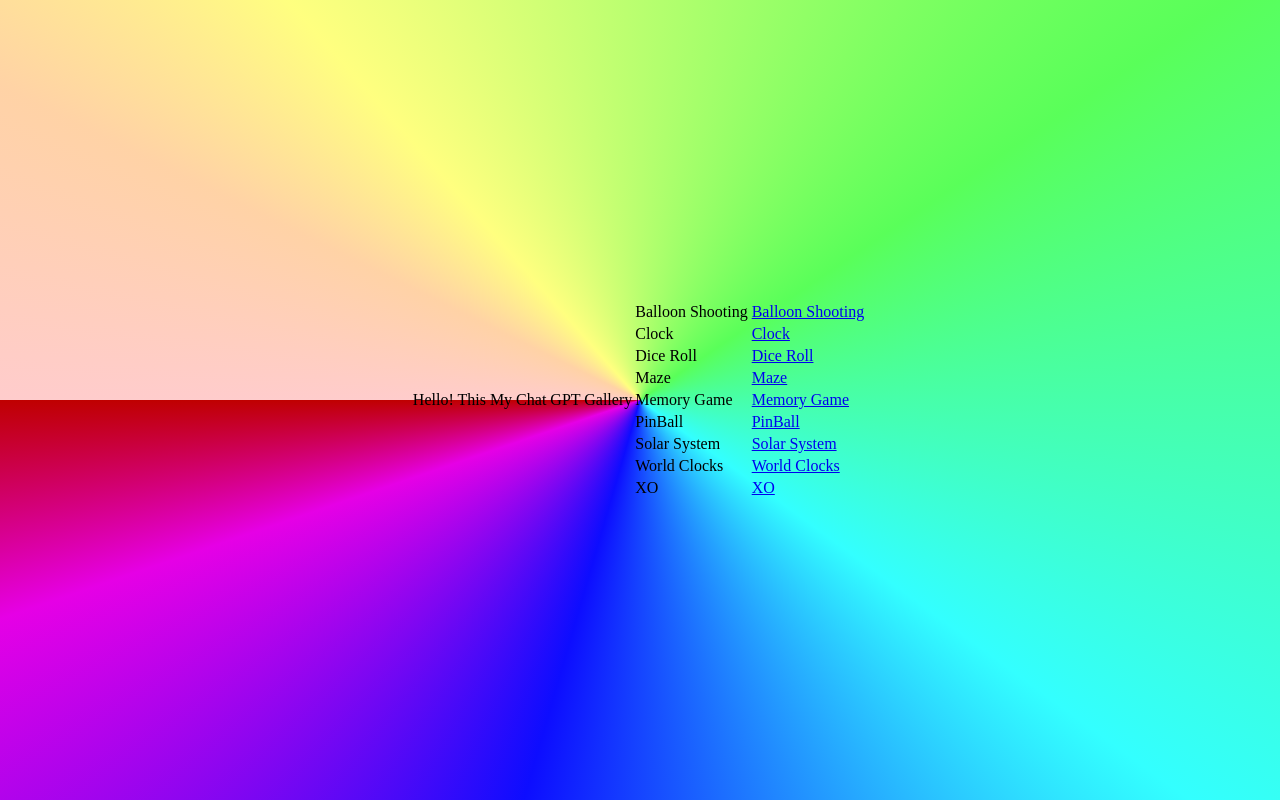
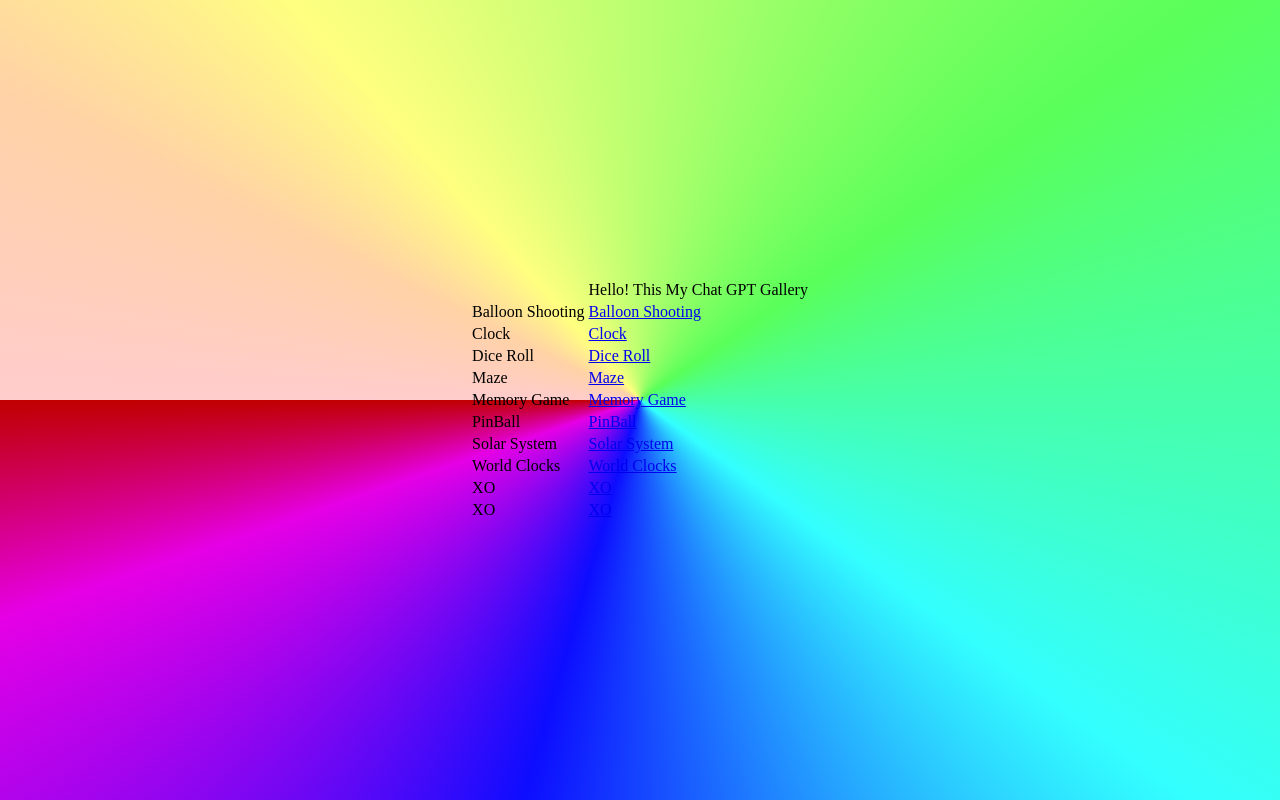
Before and after one commit to yingyoti/yingyoti.github.io, a plain HTML site: page index.html in a window 1280 px wide. Drawn offline with Linux system fonts and the light colour scheme.

Commit message:
Change index 050324 1614

```diff
--- a/index.html
+++ b/index.html
@@ -27,8 +27,8 @@
 	</style>
 </head>
 <body>
-	<span>Hello! This My Chat GPT Gallery</span><br/><br/><br/>
 	<table>
+		<th><td colspan="2"><span>Hello! This My Chat GPT Gallery</span></td></th>
 		<tr><td>Balloon Shooting</td><td><a href="https://yingyoti.github.io/BalloonShooting.html">Balloon Shooting</a></td></tr>
 		<tr><td>Clock</td><td><a href="https://yingyoti.github.io/Clock.html">Clock</a></td></tr>
 		<tr><td>Dice Roll</td><td><a href="https://yingyoti.github.io/DiceRoll.html">Dice Roll</a></td></tr>
@@ -38,6 +38,7 @@
 		<tr><td>Solar System</td><td><a href="https://yingyoti.github.io/SolarSystem.html">Solar System</a></td></tr>
 		<tr><td>World Clocks</td><td><a href="https://yingyoti.github.io/WorldClocks.html">World Clocks</a></td></tr>
 		<tr><td>XO</td><td><a href="https://yingyoti.github.io/XO.html">XO</a></td></tr>
+		<tr><td>XO</td><td><a href="https://yingyoti.github.io/XO.html">XO</a></td></tr>
 	</table>
 	</body>
 </html>
```
